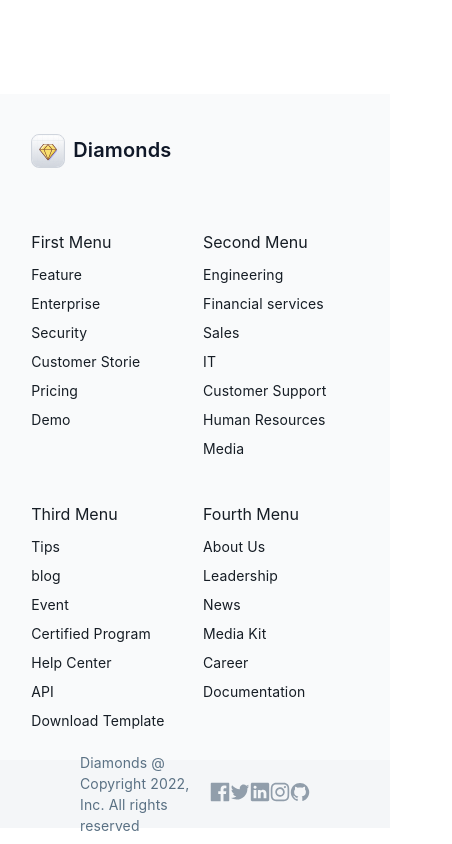
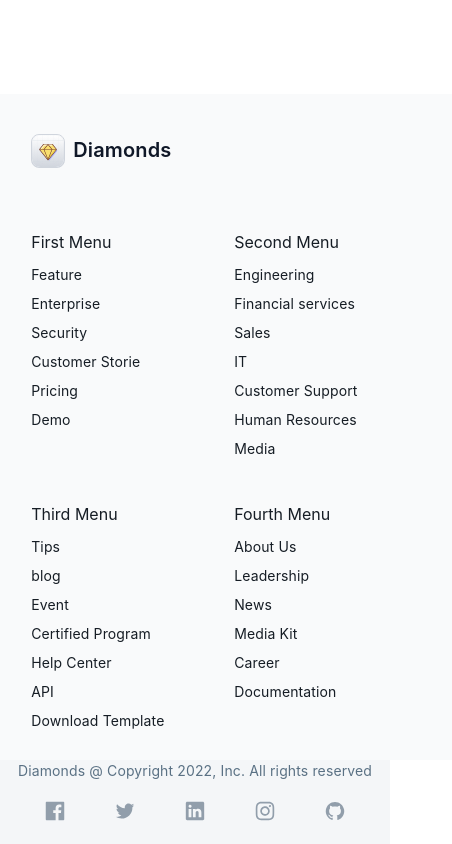
Before and after one commit to binyaalex/diamonds, a React (Create React App) app: page /myorders in a window 390 px wide. Shown: the part 503-1347 px from the top of the page, 452 px wide, since content can reach past the window. Built offline with nearby package versions, Linux system fonts and the light colour scheme.

Commit message:
footer resp done

```diff
--- a/src/components/footer/Footer.js
+++ b/src/components/footer/Footer.js
@@ -320,6 +320,7 @@
       >
         {" "}
         <Typography
+          className={styles.copyRight}
           sx={{
             fontWeight: 400,
             color: "#5A7184",
@@ -329,18 +330,17 @@
             display: "flex",
             alignItems: "center",
             flexGrow: 2,
-            marginLeft: 10,
           }}
         >
           Diamonds @ Copyright 2022, Inc. All rights reserved{" "}
         </Typography>
         <Box
+          className={styles.socIcon}
           sx={{
             display: "flex",
             alignItems: "center",
             flexGrow: 1,
             justifyContent: "space-around",
-            marginRight: 10,
           }}
         >
           <Box>
--- a/src/components/footer/Footer.module.scss
+++ b/src/components/footer/Footer.module.scss
@@ -4,6 +4,7 @@
 
 .footer {
   padding: 0 8vw;
+  width: 100%;
   display: flex;
   justify-content: space-around;
   background: #f9fafb;
@@ -13,9 +14,29 @@
   background: #f4f6f8;
   height: 8vh;
 }
+.copyRight {
+  padding-left: 8%;
+}
+.socicon {
+  padding-right: 8%;
+}
 
-@media screen and (max-width: 600px) {
+@media screen and (max-width: 500px) {
   .footer {
     flex-direction: column;
   }
+  .secondDiv {
+    display: flex;
+    flex-direction: column;
+    height: unset;
+  }
+  .copyRight {
+    padding-left: unset;
+    display: flex;
+    justify-content: center;
+  }
+  .socIcon {
+    display: flex;
+    padding: 5%;
+  }
 }
```
